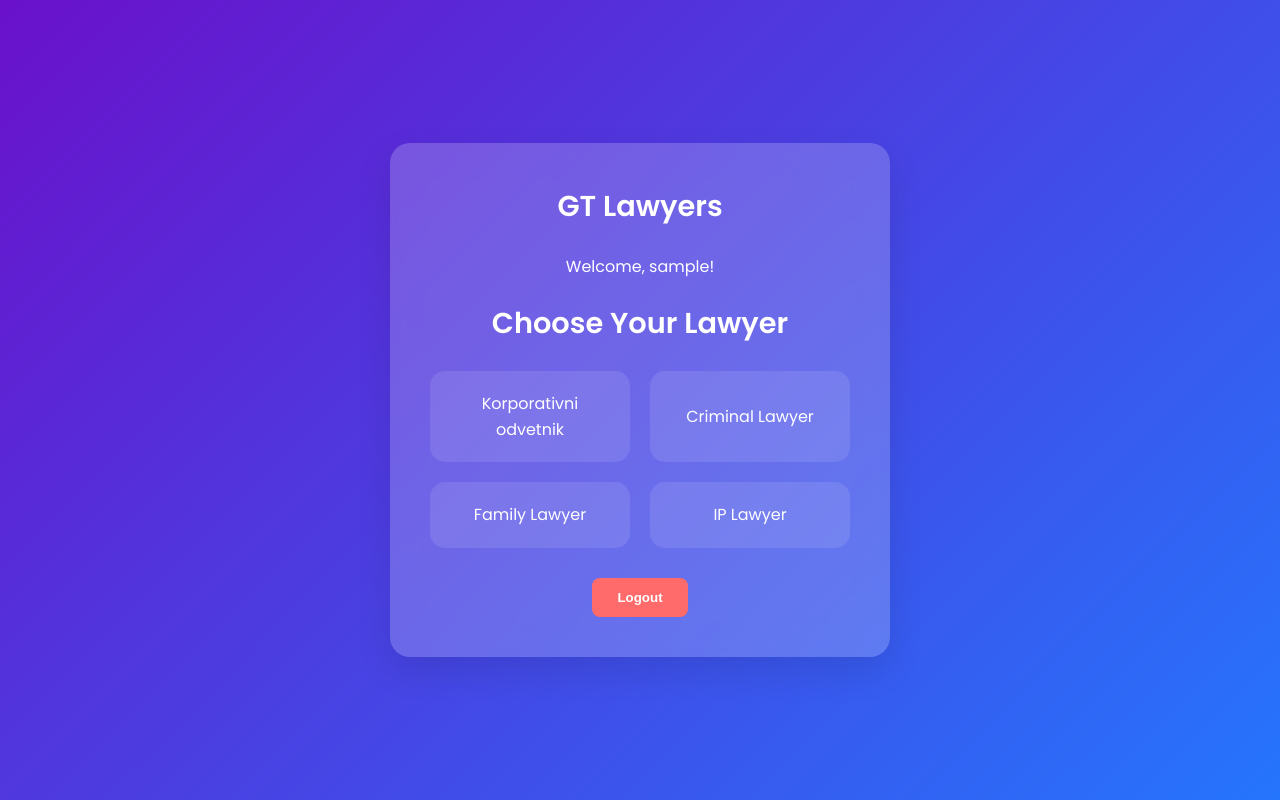
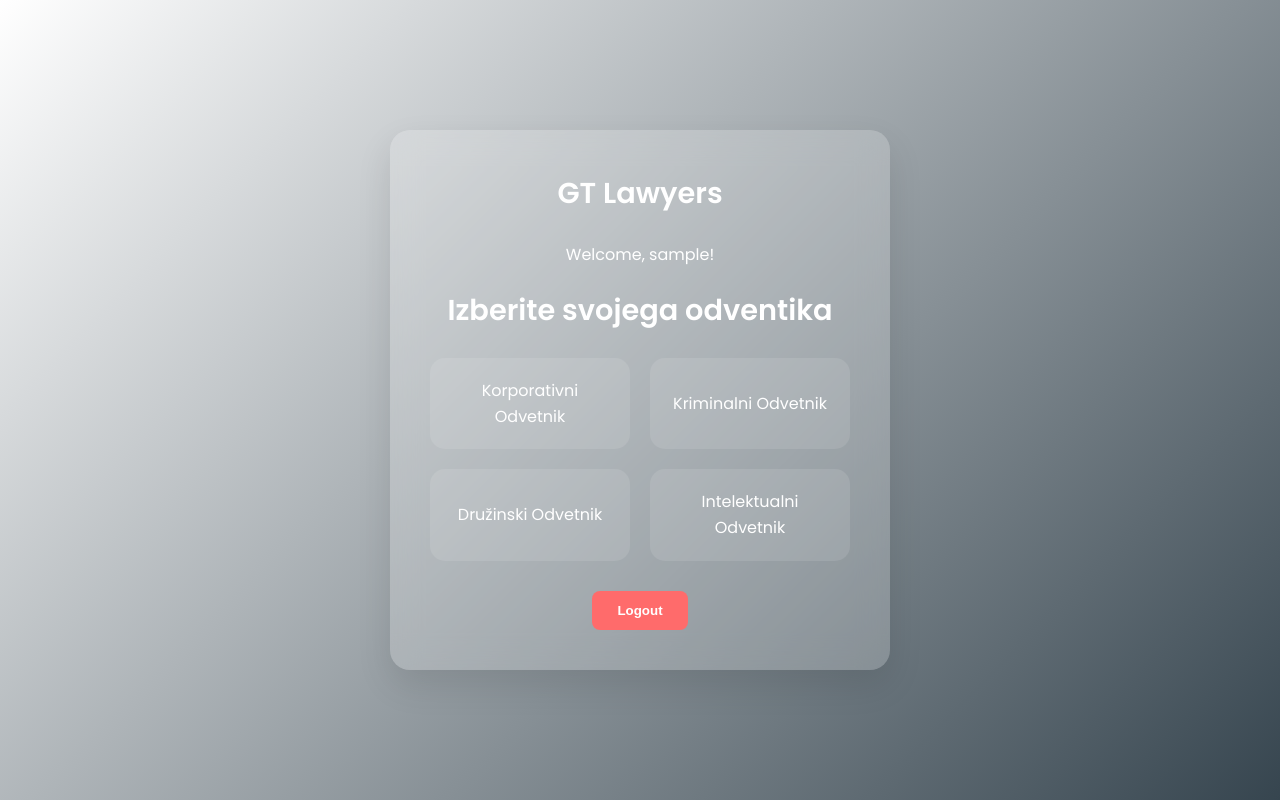
Before and after one commit to galyio07/zaklucnaLAWYER, a Flask app: page /lawyer_selection in a window 1280 px wide. Run offline with Flask 3, Linux system fonts and the light colour scheme; the visitor is signed in with stand-in values (Sample User, id 1).

Commit message:
popravu barve

```diff
--- a/chatFlask-main/main.py
+++ b/chatFlask-main/main.py
@@ -91,7 +91,7 @@ def lawyer_chat():
 
     lawyer_type = request.args.get('type', 'General')
 
-    valid_types = ['Korporativni', 'Criminal', 'Family', 'IP', 'General']
+    valid_types = ['Korporativni', 'Kriminalni', 'Družinski', 'Intelektualni',]
     if lawyer_type not in valid_types:
         return redirect(url_for('lawyer_selection'))
 
--- a/chatFlask-main/templates/lawyer_chat.html
+++ b/chatFlask-main/templates/lawyer_chat.html
@@ -200,7 +200,7 @@
         let lawyerName = '';
         switch(lawyerType) {
             case 'korporativni odvetnik':
-                lawyerName = 'Sarah Johnson';
+                lawyerName = 'JAKA KOŠIR';
                 break;
             case 'Criminal':
                 lawyerName = 'Michael Rodriguez';
--- a/chatFlask-main/templates/lawyer_selection.html
+++ b/chatFlask-main/templates/lawyer_selection.html
@@ -7,7 +7,7 @@
     <link href="https://fonts.googleapis.com/css2?family=Poppins:wght@300;400;600&display=swap" rel="stylesheet">
     <style>
         :root {
-            --primary-gradient: linear-gradient(135deg, #6a11cb 0%, #2575fc 100%);
+            --primary-gradient: linear-gradient(135deg, #ffffff 0%, #36454f 100%);
             --secondary-background: rgba(255, 255, 255, 0.1);
             --text-color: #ffffff;
             --hover-scale: scale(1.05);
@@ -106,19 +106,19 @@
         <p class="welcome-text">Welcome, {{ uporabnisko_ime }}!</p>
         {% endif %}
 
-        <h3 class="section-title">Choose Your Lawyer</h3>
+        <h3 class="section-title">Izberite svojega odventika</h3>
         <div class="services-grid">
             <div class="service-card" onclick="selectLawyer('Korporativni')">
-                <h4>Korporativni odvetnik</h4>
+                <h4>Korporativni Odvetnik</h4>
             </div>
-            <div class="service-card" onclick="selectLawyer('Criminal')">
-                <h4>Criminal Lawyer</h4>
+            <div class="service-card" onclick="selectLawyer('Krimanlni')">
+                <h4>Kriminalni Odvetnik</h4>
             </div>
-            <div class="service-card" onclick="selectLawyer('Family')">
-                <h4>Family Lawyer</h4>
+            <div class="service-card" onclick="selectLawyer('Družinski')">
+                <h4>Družinski Odvetnik</h4>
             </div>
-            <div class="service-card" onclick="selectLawyer('IP')">
-                <h4>IP Lawyer</h4>
+            <div class="service-card" onclick="selectLawyer('Intelektualni')">
+                <h4>Intelektualni Odvetnik</h4>
             </div>
         </div>
 
```
Also changed, not shown: chatFlask-main/templates/login.html (+8 -8 lines).
